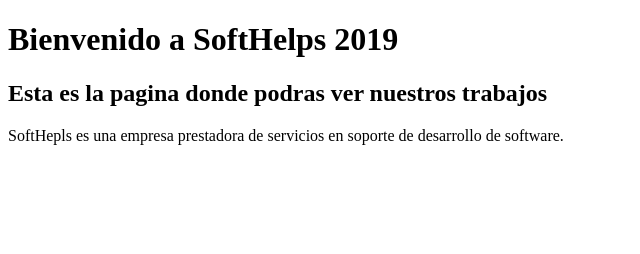
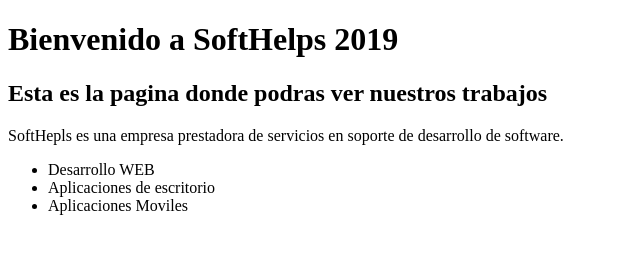
Before and after one commit to fomarcelo2/pagina-web, a plain HTML site: page index.html in a window 1280 px wide. Shown: the whole page, without its empty margins (0-640 px from the left). Drawn offline with Linux system fonts and the light colour scheme.

Commit message:
Update index.html

```diff
--- a/index.html
+++ b/index.html
@@ -10,5 +10,12 @@
     <h1>Bienvenido a SoftHelps 2019</h1>
     <h2>Esta es la pagina donde podras ver nuestros trabajos</h2>
     <p>SoftHepls es una empresa prestadora de servicios en soporte de desarrollo de software.</p>
+    <ul>
+            <li>
+                Desarrollo WEB
+            </li>
+            <li>Aplicaciones de escritorio</li>
+            <li>Aplicaciones Moviles</li>
+        </ul>
 </body>
 </html>
```
